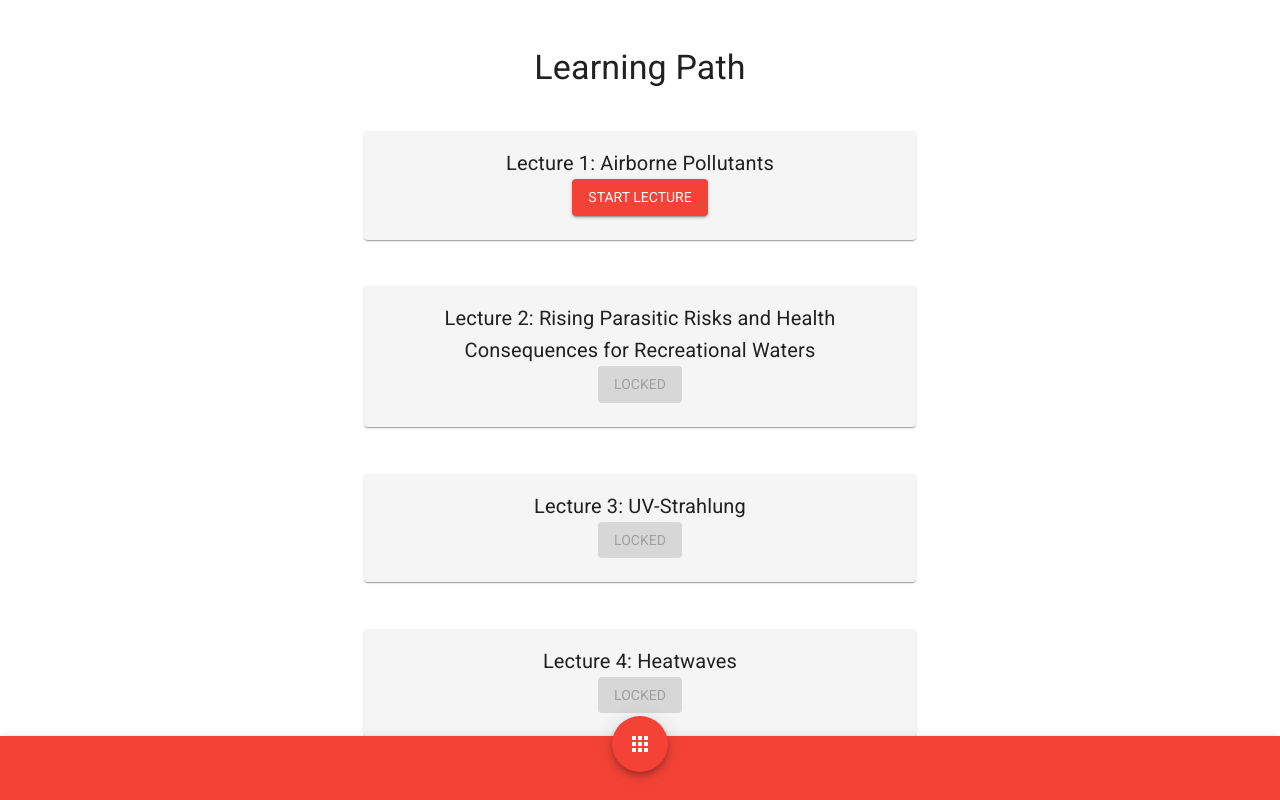
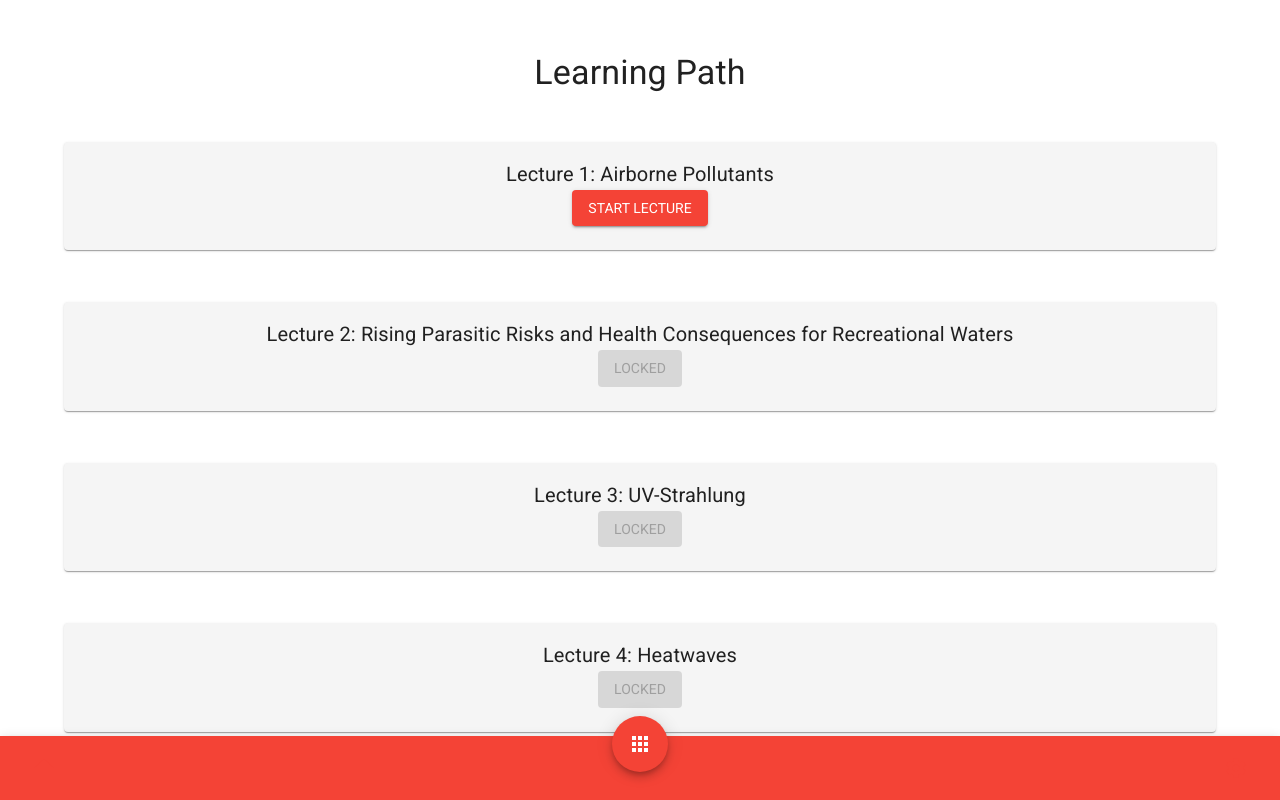
Before and after one commit to sky-ash/heatpath, a React (Vite) app: page /heatpath/path in a window 1280 px wide. Built offline with nearby package versions, Linux system fonts and the light colour scheme.

Commit message:
containerize pages

```diff
--- a/src/App.jsx
+++ b/src/App.jsx
@@ -7,7 +7,6 @@ import Start from './pages/Start';
 import Path from './pages/Path';
 import Lecture from './pages/Lecture';
 import Settings from './pages/Settings';
-import Navigation from './components/Navigation';
 import { lightTheme, darkTheme } from './theme';
 
 export default function App() {
@@ -24,17 +23,12 @@ export default function App() {
     <ThemeProvider theme={darkMode ? darkTheme : lightTheme}>
       <CssBaseline />
       <Router basename="/heatpath">
-        <Container maxWidth="md"
-                   // style={{ marginTop: '2rem' }}
-                   >
         <Routes>
           <Route path="/" element={<Start />} />
           <Route path="/path" element={<Path />} />
           <Route path="/lecture/:id" element={<Lecture />} />
           <Route path="/settings" element={<Settings darkMode={darkMode} setDarkMode={setDarkMode} />} />
         </Routes>
-        </Container>
-        <Navigation />
       </Router>
     </ThemeProvider>
   );
--- a/src/components/Navigation.jsx
+++ b/src/components/Navigation.jsx
@@ -8,10 +8,13 @@ import HomeIcon from '@mui/icons-material/Home';
 import AppsIcon from '@mui/icons-material/Apps';
 
 export default function Navigation() {
+
+  /*
   const location = useLocation();
   if (location.pathname === '/') {
     return null; // Do not render the footer on the home page
   }
+  */
 
   /*
   const StyledFab = styled(Fab)({
@@ -25,28 +28,24 @@ export default function Navigation() {
   */
 
   return (
-    <AppBar
-      position="fixed"
-      sx={{
-        top: 'auto',
-        bottom: 0,
-      }}
+    <AppBar position="fixed"
             bgcolor="background.paper"
             p={2}
-    >
+            sx={{ top: 'auto',
+                  bottom: 0,
+               }}>
+
       <Link to="/path">
         <Fab color="primary"
-             sx={{ position: 'absolute',
-                   zIndex: 1,
-                   top: -20,
-                   left: 0,
-                   right: 0,
-                   margin: '0 auto'}}>
+             sx={{ position: 'absolute', zIndex: 1,
+                   margin: '0 auto', top: -20,
+                   left: 0, right: 0, }}>
           <AppsIcon />
         </Fab>
       </Link>
 
       <Toolbar>
+
         <Link to="/" sx={{alignItems: 'flex-start'}}>
           <IconButton color="primary">
             <HomeIcon />
@@ -60,7 +59,9 @@ export default function Navigation() {
             <SettingsIcon />
           </IconButton>
         </Link>
+
       </Toolbar>
+
     </AppBar>
   );
 }
--- a/src/pages/Lecture.jsx
+++ b/src/pages/Lecture.jsx
@@ -11,6 +11,8 @@ import parsedLectureContent from '../data/parsedLectureContent.json';
 // Import the Card and Quiz components
 import Card from '../components/Card';
 import Quiz from '../components/Quiz';
+import Navigation from '../components/Navigation';
+
 
 // The Lecture component
 export default function Lecture() {
@@ -80,12 +82,16 @@ export default function Lecture() {
     setShowQuiz(false);
   };
 
-  // Render the Lecture-Page
   return (
-    <Container maxWidth="sm" minHeight="700px" className="container">
+    <Container className="container"
+               sx={{ textAlign: 'center',
+                     justifyContent: 'space-evenly', // 'space-between', 'space-around'
+                  }}>
+
       <Typography variant="h4" gutterBottom>
         {lecture.title}
       </Typography>
+
       {!showQuiz ? (
         <>
           <Card
@@ -109,8 +115,12 @@ export default function Lecture() {
           </Box>
         </>
       ) : (
-        <Quiz quiz={lecture.quiz} lectureId={id} handleReviewCards={handleReviewCards} />
+        <Quiz quiz={lecture.quiz}
+              lectureId={id}
+              handleReviewCards={handleReviewCards} />
       )}
+
+      <Navigation />
     </Container>
   );
 }
--- a/src/pages/Path.jsx
+++ b/src/pages/Path.jsx
@@ -4,6 +4,8 @@
 import React, { useState, useEffect } from 'react';
 import { Container, Card, CardContent, Typography, Button } from '@mui/material';
 import { useNavigate } from 'react-router-dom';
+
+import Navigation from '../components/Navigation';
 
 // Import the parsed lecture content from json file
 import parsedLectureContent from '../data/parsedLectureContent.json';
@@ -34,23 +36,12 @@ export default function Path() {
 
   // Render the Path-Page
   return (
+    <Container className="container"
+               sx={{ textAlign: 'center',
+                     justifyContent: 'space-evenly', // 'space-between', 'space-around'
+                  }}>
 
-    // MUI Container Component for Styling
-    <Container maxWidth="sm"
-               className="container"
-               sx={{ display: 'flex',
-                     flexDirection: 'column',
-                     height: '100vh',
-                     textAlign: 'center',
-                     justifyContent: 'space-evenly', // 'space-between', 'space-around'
-               }}>
-
-      <Typography variant="h4" gutterBottom
-                  sx={{
-                    position: 'relative',
-                    top: '0',
-                  }}
-                  >
+      <Typography variant="h4" gutterBottom>
         Learning Path
       </Typography>
 
@@ -59,23 +50,22 @@ export default function Path() {
         <Card key={index} className="card">
           <CardContent>
 
-            {/* Lecture Title */}
-            <Typography variant="h6">{lecture.title}</Typography>
+            <Typography variant="h6">
+              {lecture.title}
+            </Typography>
 
-            {/* MUI Button Component (+ logic) to navigate to the lecture */}
-            <Button
-              variant="contained"
-              color="primary"
-              disabled={index + 1 > unlockedLectures}
-              onClick={() => handleLectureClick(index + 1)}
-            >
-              {/* If the lecture is unlocked, show "Start Lecture", otherwise "Locked" */}
+            <Button variant="contained"
+                    color="primary"
+                    disabled={index + 1 > unlockedLectures}
+                    onClick={() => handleLectureClick(index + 1)}>
               {index + 1 <= unlockedLectures ? 'Start Lecture' : 'Locked'}
             </Button>
 
           </CardContent>
         </Card>
       ))}
+
+      <Navigation />
     </Container>
   );
 }
--- a/src/pages/Settings.jsx
+++ b/src/pages/Settings.jsx
@@ -2,6 +2,7 @@
 
 import React, { useState, useEffect } from 'react';
 import { Container, Typography, Switch, Button, Box } from '@mui/material';
+import Navigation from '../components/Navigation';
 
 export default function Settings({ darkMode, setDarkMode }) {
   const handleDeleteCachedData = () => {
@@ -10,23 +11,34 @@ export default function Settings({ darkMode, setDarkMode }) {
   };
 
   return (
-    <Container maxWidth="sm" className="container">
+    <Container className="container"
+               sx={{ textAlign: 'center',
+                     justifyContent: 'space-evenly', // 'space-between', 'space-around'
+                  }}>
+
       <Typography variant="h4" gutterBottom>
         Settings
       </Typography>
+
       <Box display="flex" alignItems="center" mb={2}>
+
         <Typography variant="body1" component="p" style={{ marginRight: '1rem' }}>
           Dark Mode
         </Typography>
-        <Switch
-          checked={darkMode}
-          onChange={() => setDarkMode(!darkMode)}
-          color="primary"
-        />
+
+        <Switch checked={darkMode}
+                onChange={() => setDarkMode(!darkMode)}
+                color="primary" />
+
       </Box>
-      <Button variant="contained" color="secondary" onClick={handleDeleteCachedData}>
+
+      <Button variant="contained"
+              color="secondary"
+              onClick={handleDeleteCachedData}>
         Delete Cached Data
       </Button>
+
+      <Navigation />
     </Container>
   );
 }
--- a/src/pages/Start.jsx
+++ b/src/pages/Start.jsx
@@ -12,14 +12,10 @@ export default function Start() {
   };
 
   return (
-    <Container maxWidth="sm"
-               className="container"
-               sx={{ display: 'flex',
-                     flexDirection: 'column',
-                     height: '100vh',
-                     textAlign: 'center',
+    <Container className="container"
+               sx={{ textAlign: 'center',
                      justifyContent: 'space-evenly', // 'space-between', 'space-around'
-               }}>
+                  }}>
 
       <Box>
         <Typography variant="h2"
--- a/src/styles/global.css
+++ b/src/styles/global.css
@@ -8,6 +8,10 @@ body {
 
 .container {
   padding: 16px;
+  display: flex;
+  flex-direction: column;
+  height: 100vh;
+  max-width: "sm";
 }
 
 .card {
```
Lines whose indentation alone changed are shown as unchanged.
